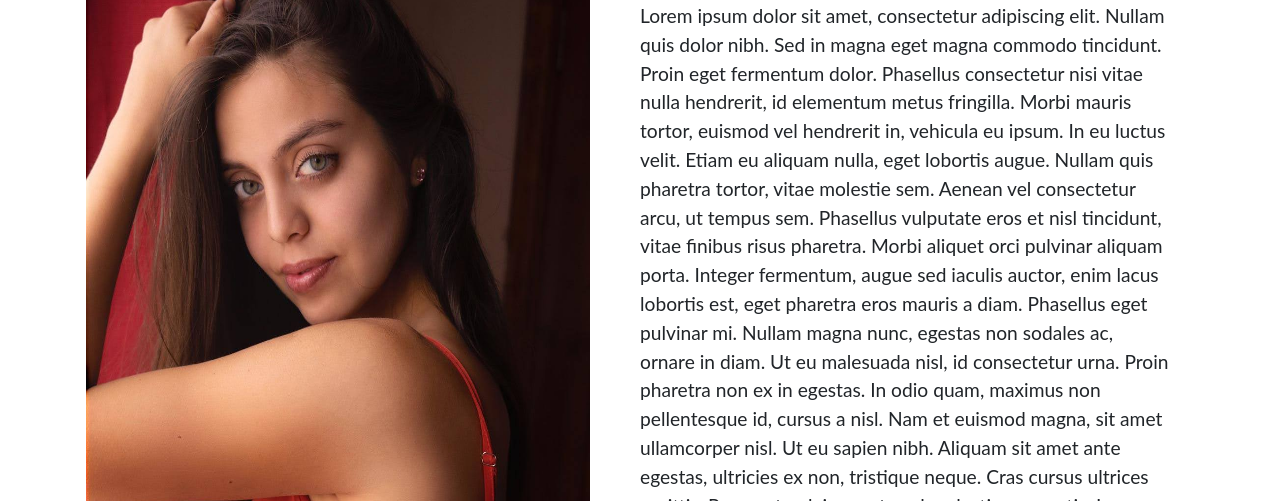
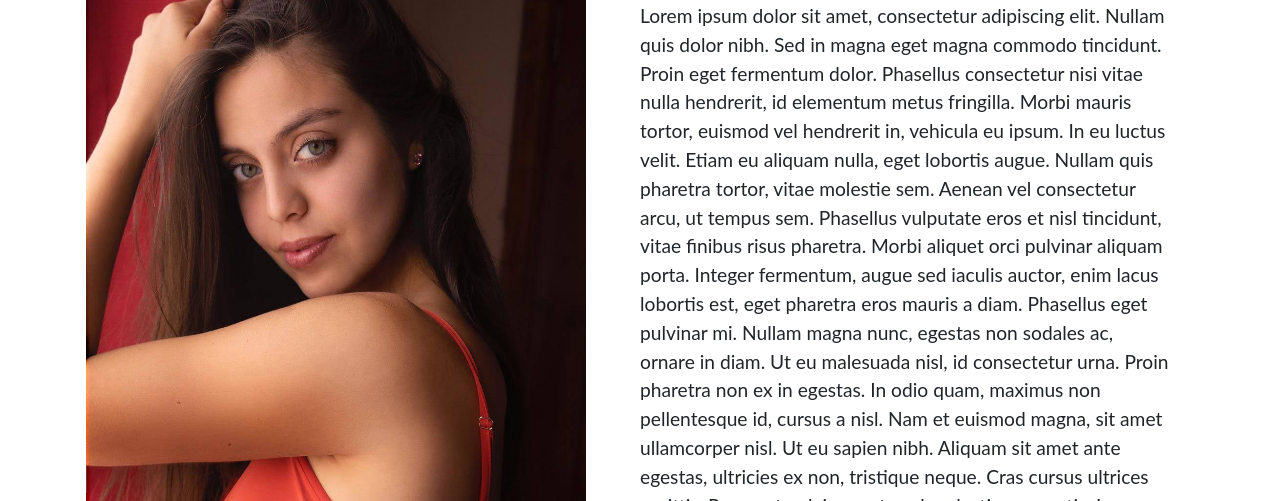
Before and after one commit to sodastereo87/photo_book, a plain HTML site: page about/about.html in a window 1280 px wide. Shown: the part 160-661 px from the top of the page. Drawn offline with nearby package versions, Linux system fonts and the light colour scheme.

Commit message:
pics added

```diff
--- a/about/about.html
+++ b/about/about.html
@@ -50,7 +50,7 @@
                     <div class="row">
                         <div class="col">
                             <div class="face">
-                                <img src="../pictures/face.jpg" height="700" width="95%" alt="face" />
+                                <img src="../pictures/face.jpg" height="650" width="500" alt="face" />
                             </div>
                         </div>
                         <div class="col">
```
